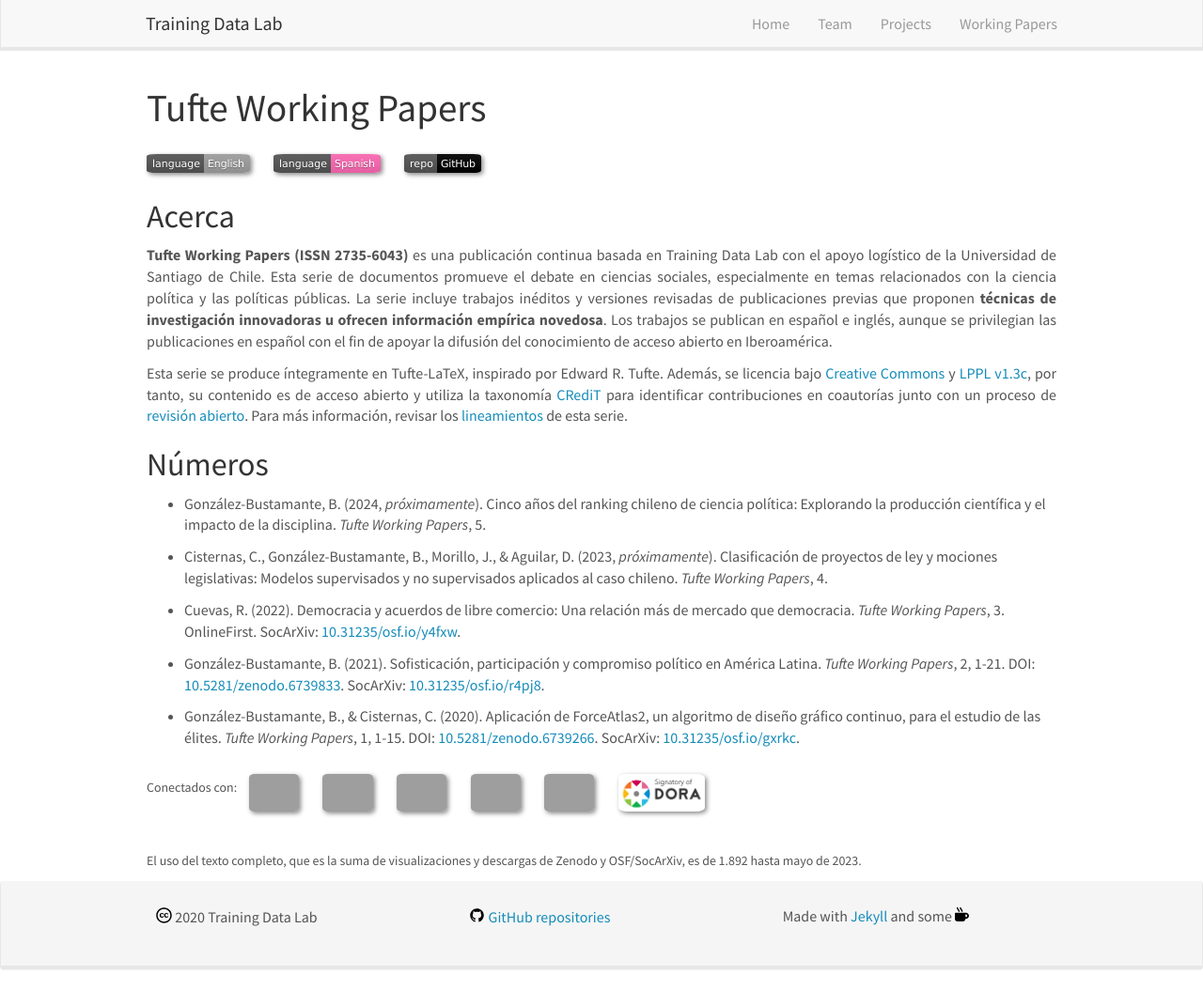
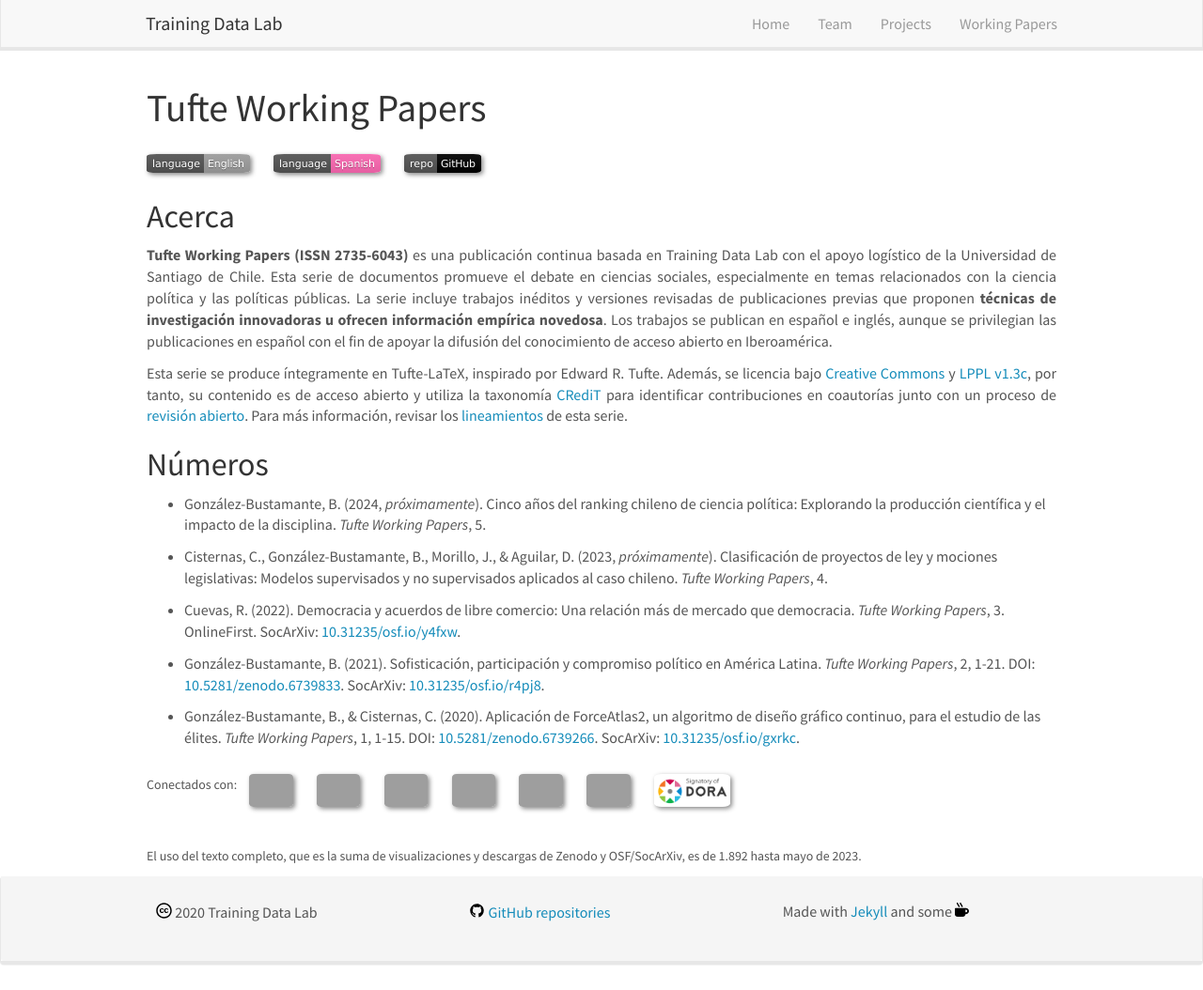
Before and after one commit to training-datalab/old-training-datalab.com, a Jekyll site: the page built from _pages/tufte-working-papers-spanish.md, in a window 1280 px wide and 1054 px high. Shown: the whole window at 94% size. Built offline with Jekyll 4.4.1, drawn with Linux system fonts in a browser that asks for light colours; nearby versions of some CDN libraries.

Commit message:
Update tufte-working-papers-spanish.md

```diff
--- a/_pages/tufte-working-papers-spanish.md
+++ b/_pages/tufte-working-papers-spanish.md
@@ -30,7 +30,7 @@ permalink: /tufte-working-papers-spanish/
 <br />
 
 <figure class="fourth">
-  <small>Conectados con:</small> &nbsp;&nbsp; <img src="{{ site.url }}{{ site.baseurl }}/images/logos/latindex.png" style="height: 40px"> <img src="{{ site.url }}{{ site.baseurl }}/images/logos/openaire.jpg" style="height: 40px"> <img src="{{ site.url }}{{ site.baseurl }}/images/logos/socarxiv.jpg" style="height: 40px"> <img src="{{ site.url }}{{ site.baseurl }}/images/logos/orcid.png" style="height: 40px"> <img src="{{ site.url }}{{ site.baseurl }}/images/logos/cc.png" style="height: 40px"> <img src="{{ site.url }}{{ site.baseurl }}/images/logos/dora.png" style="height: 40px">
+  <small>Conectados con:</small> &nbsp;&nbsp; <img src="{{ site.url }}{{ site.baseurl }}/images/logos/latindex.png" style="height: 35px"> <img src="{{ site.url }}{{ site.baseurl }}/images/logos/zenodo.png" style="height: 35px"> <img src="{{ site.url }}{{ site.baseurl }}/images/logos/openaire.jpg" style="height: 35px"> <img src="{{ site.url }}{{ site.baseurl }}/images/logos/socarxiv.jpg" style="height: 35px"> <img src="{{ site.url }}{{ site.baseurl }}/images/logos/orcid.png" style="height: 35px"> <img src="{{ site.url }}{{ site.baseurl }}/images/logos/cc.png" style="height: 35px"> <img src="{{ site.url }}{{ site.baseurl }}/images/logos/dora.png" style="height: 35px">
 </figure>
 
 <br />
```
